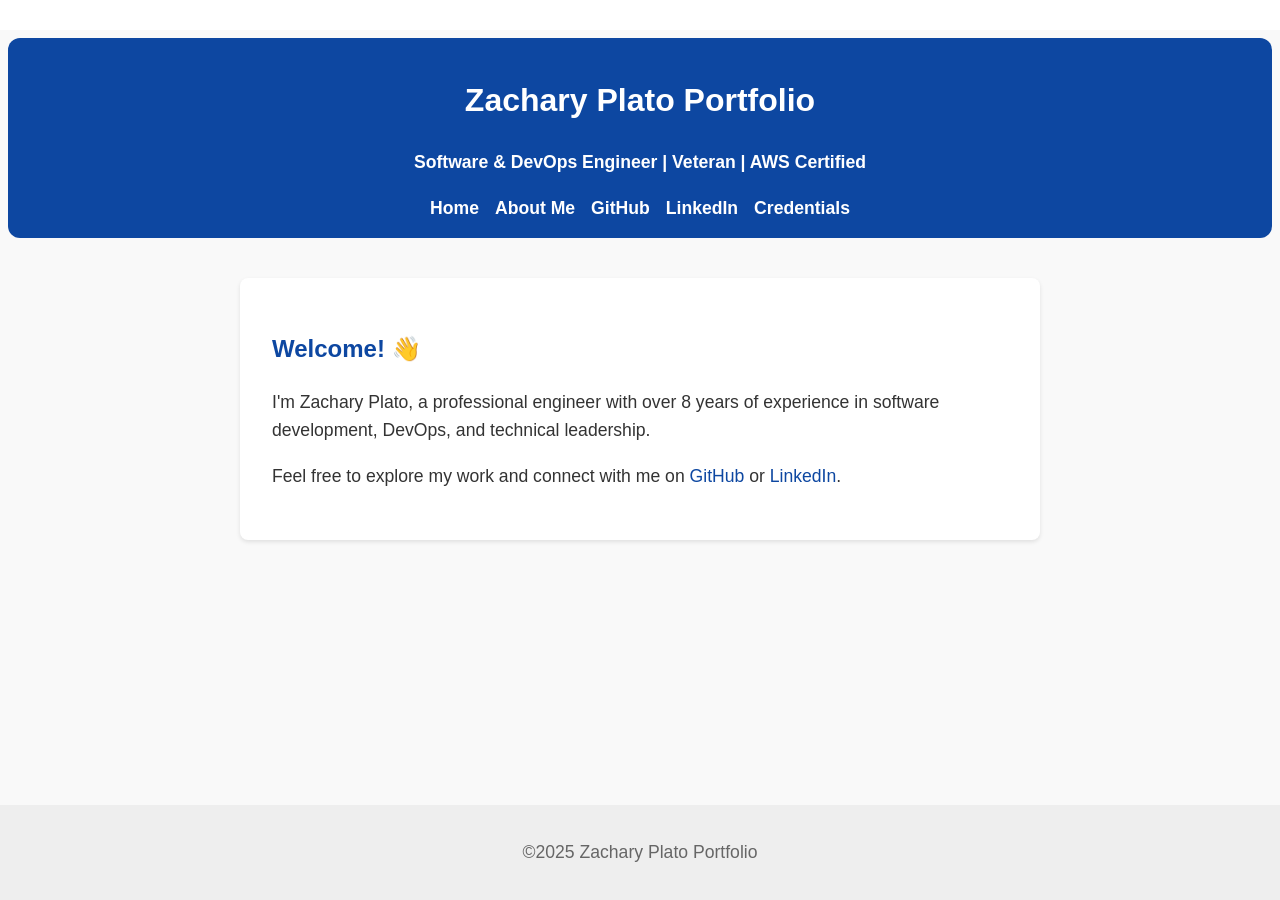
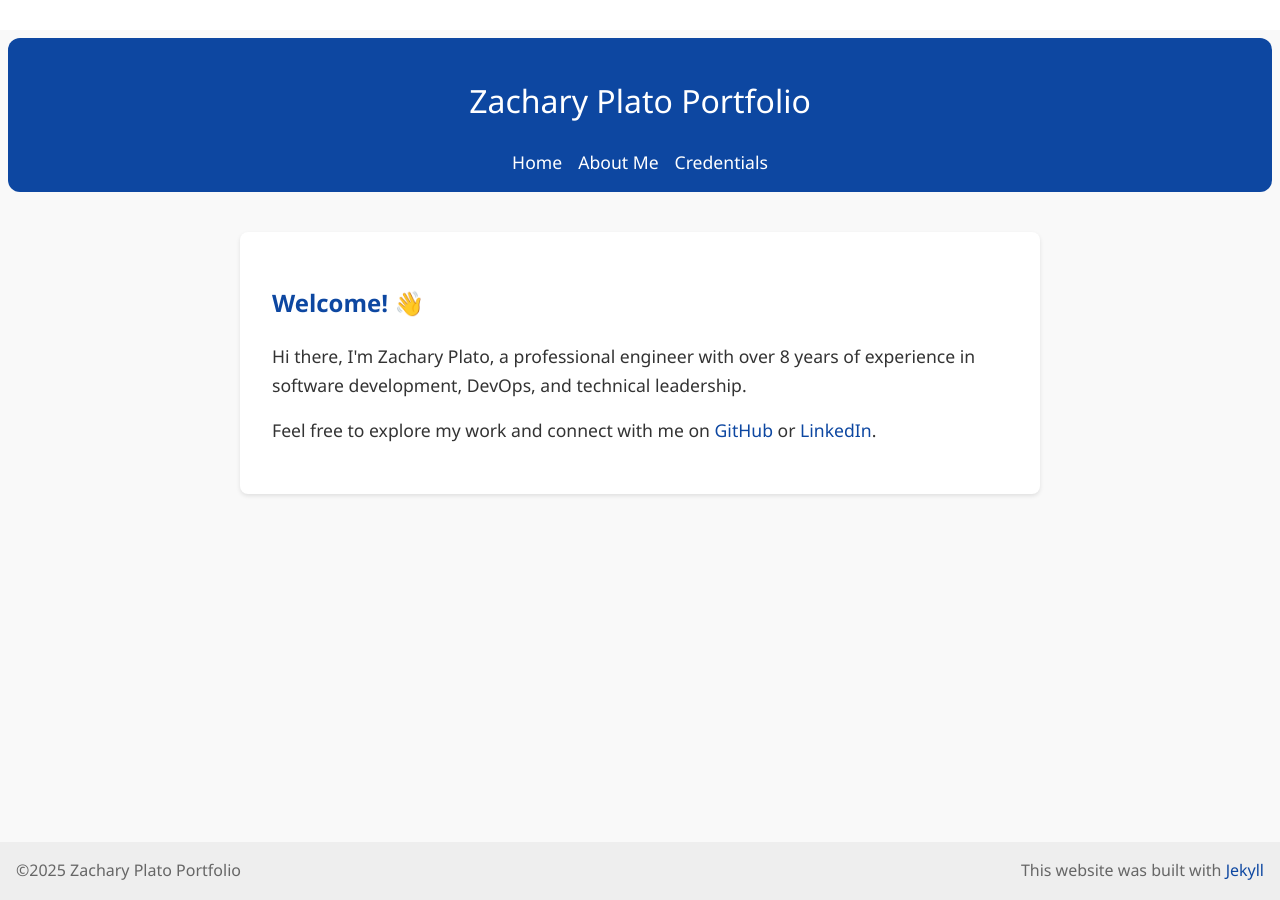
Before and after one commit to zplato/zplato.github.io, a Jekyll site: the page built from index.html, in a window 1280 px wide. Built offline with Jekyll 4.4.1, drawn with Linux system fonts in a browser that asks for light colours.

Commit message:
init site

```diff
--- a/_layouts/default.html
+++ b/_layouts/default.html
@@ -10,13 +10,10 @@
 <div class="top-bar"></div>
   <header>
     <h1>{{ site.title }}</h1>
-    <p>Software & DevOps Engineer | Veteran | AWS Certified</p>
     <nav>
       <ul>
         <li><a href="{{ '/' | relative_url }}">Home</a></li>
         <li><a href="{{ '/about' | relative_url }}">About Me</a></li>
-        <li><a href="https://github.com/zplato">GitHub</a></li>
-        <li><a href="https://linkedin.com/in/zacharyplato">LinkedIn</a></li>
         <li><a href="{{ '/credentials' | relative_url }}">Credentials</a></li>
       </ul>
     </nav>
@@ -26,8 +23,9 @@
     {{ content }}
   </main>
 
-  <footer>
-    <p>&copy;{{ site.time | date: "%Y" }} {{ site.title }}</p>
-  </footer>
+<footer>
+  <div class="left">&copy;{{ site.time | date: "%Y" }} {{ site.title }}</div>
+  <div class="right">This website was built with <a href="https://jekyllrb.com/">Jekyll</a></div>
+</footer>
 </body>
 </html>
--- a/assets/css/style.css
+++ b/assets/css/style.css
@@ -7,7 +7,7 @@
 }
 
 body {
-  font-family: Arial, sans-serif;
+  font-family: 'Segoe UI Semilight', 'Segoe UI', sans-serif;
   line-height: 1.6;
   background-color: #f9f9f9;
   color: #333;
@@ -29,7 +29,8 @@ header {
 header h1,
 header p {
   color: white;
-  font-weight: bold;
+  font-family: 'Segoe UI Semibold', 'Segoe UI', sans-serif;
+  font-weight: normal;
 }
 
 nav ul {
@@ -43,7 +44,7 @@ nav ul {
 
 nav a {
   color: white;
-  font-weight: bold;
+  font-family: 'Segoe UI Semibold', 'Segoe UI', sans-serif;
   text-decoration: none;
 }
 
@@ -64,19 +65,23 @@ section, article {
   padding: 2rem;
   border-radius: 8px;
   box-shadow: 0 2px 4px rgba(0, 0, 0, 0.1);
+  font-family: 'Segoe UI Semilight', 'Segoe UI', sans-serif;
 }
 
 h1, h2, h3 {
   color: #0d47a1;
+  font-family: 'Segoe UI Semibold', 'Segoe UI', sans-serif;
 }
 
 p, li {
   font-size: 1.1rem;
+  font-family: 'Segoe UI Semilight', 'Segoe UI', sans-serif;
 }
 
 a {
   color: #0d47a1;
   text-decoration: none;
+  font-family: 'Segoe UI Semilight', 'Segoe UI', sans-serif;
 }
 
 a:hover {
@@ -84,9 +89,20 @@ a:hover {
 }
 
 footer {
-  text-align: center;
+  display: flex;
+  justify-content: space-between;
+  align-items: center;
   padding: 1rem;
   background: #eee;
   color: #666;
   margin-top: auto;
+  font-family: 'Segoe UI Semilight', 'Segoe UI', sans-serif;
 }
+
+footer .left {
+  text-align: left;
+}
+
+footer .right {
+  text-align: right;
+}
--- a/index.html
+++ b/index.html
@@ -5,6 +5,6 @@ title: Home
 
 <section>
   <h2>Welcome! 👋</h2>
-  <p>I'm Zachary Plato, a professional engineer with over 8 years of experience in software development, DevOps, and technical leadership.</p>
+  <p>Hi there, I'm Zachary Plato, a professional engineer with over 8 years of experience in software development, DevOps, and technical leadership.</p>
   <p>Feel free to explore my work and connect with me on <a href="https://github.com/{{ site.github_username }}">GitHub</a> or <a href="https://linkedin.com/in/{{ site.linkedin_username }}">LinkedIn</a>.</p>
 </section>
```
